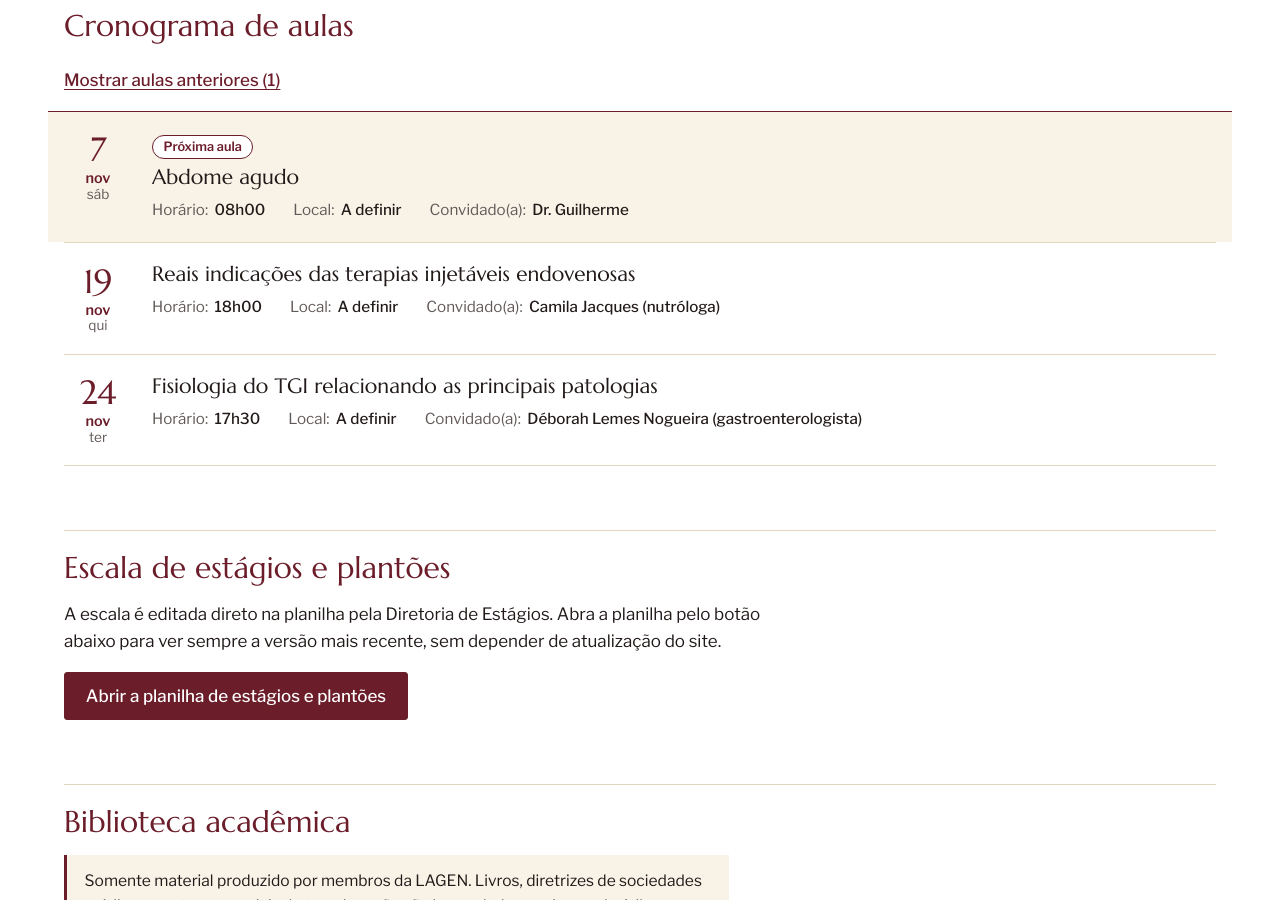
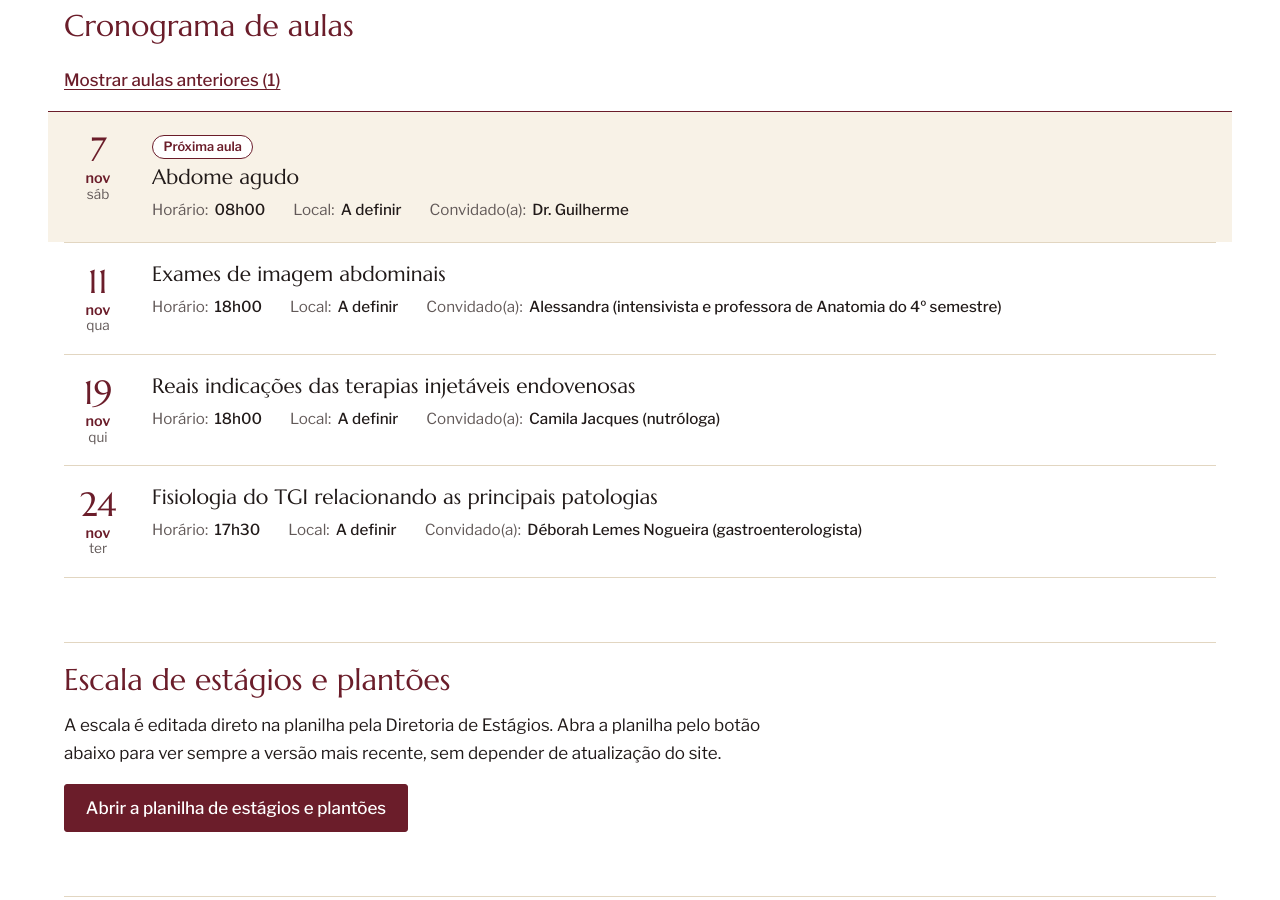
Before and after one commit to LAGENuniderp/lagen-uniderp.github.io, a Jekyll site: the page built from ensino/index.md, in a window 1280 px wide and 900 px high, scrolled down 405 px. Built offline with Jekyll 4.4.1, drawn with Linux system fonts in a browser that asks for light colours.

Commit message:
Add new entry for abdominal imagAula de 11/11 adicionada: Exames de imagem abdominaising exams

```diff
--- a/_data/cronograma.yml
+++ b/_data/cronograma.yml
@@ -38,3 +38,10 @@
   professor: "Dr. Guilherme"
   local: "A definir"
   obs: ""
+
+- data: 2026-11-11
+  horario: "18h00"
+  tema: "Exames de imagem abdominais"
+  professor: "Alessandra (intensivista e professora de Anatomia do 4º semestre)"
+  local: "A definir"
+  obs: ""
```
